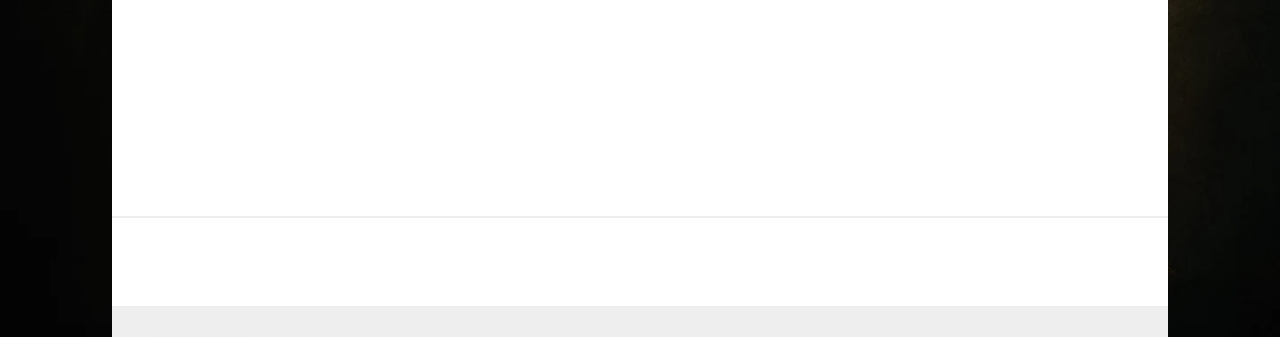
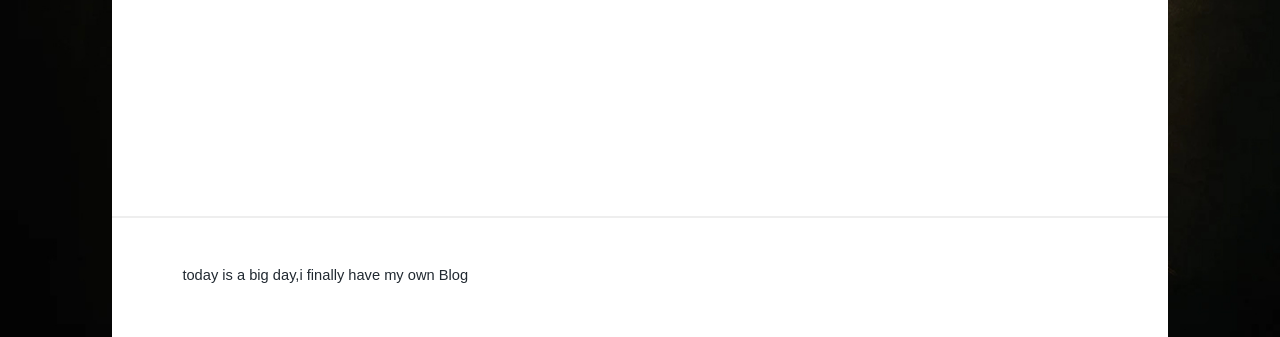
Before and after one commit to mgmgda/mgmgda.github.io, a plain HTML site: page 2018/05/09/小鳄鱼home/index.html in a window 1280 px wide. Shown: the part 444-781 px from the top of the page. Drawn offline with nearby package versions, Linux system fonts and the light colour scheme; some packages are replaced by stand-ins of ours; a script that the page names is missing.

Commit message:
Site updated: 2018-05-09 22:16:12

```diff
--- a/2018/05/09/小鳄鱼home/index.html
+++ b/2018/05/09/小鳄鱼home/index.html
@@ -149,6 +149,9 @@
             </div>
             <!-- Post -->
             <div class="typo" style="padding: 3rem;">
+                <ul>
+<li>today is a big day,i finally have my own Blog</li>
+</ul>
 
             </div>
 
```
